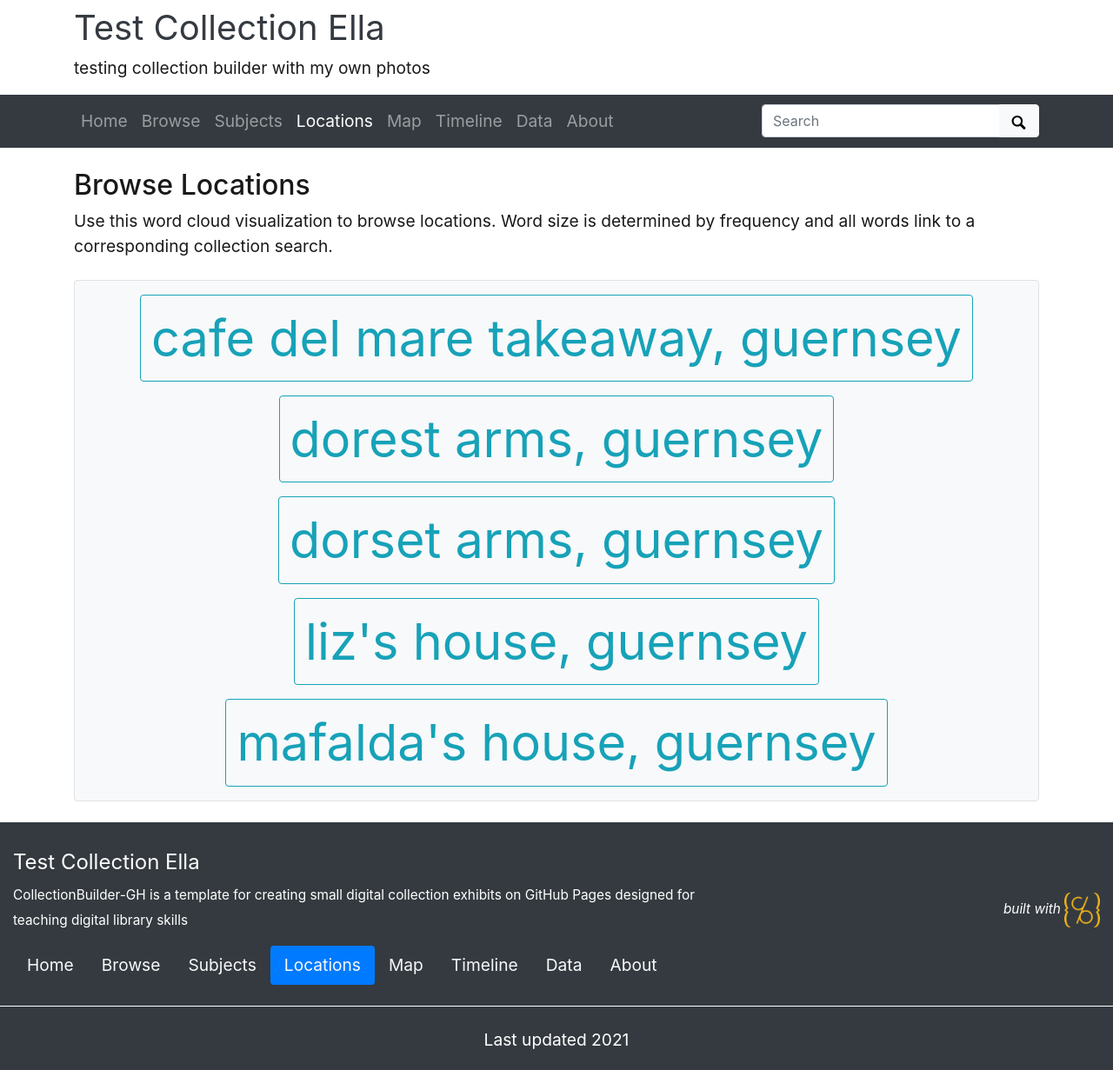
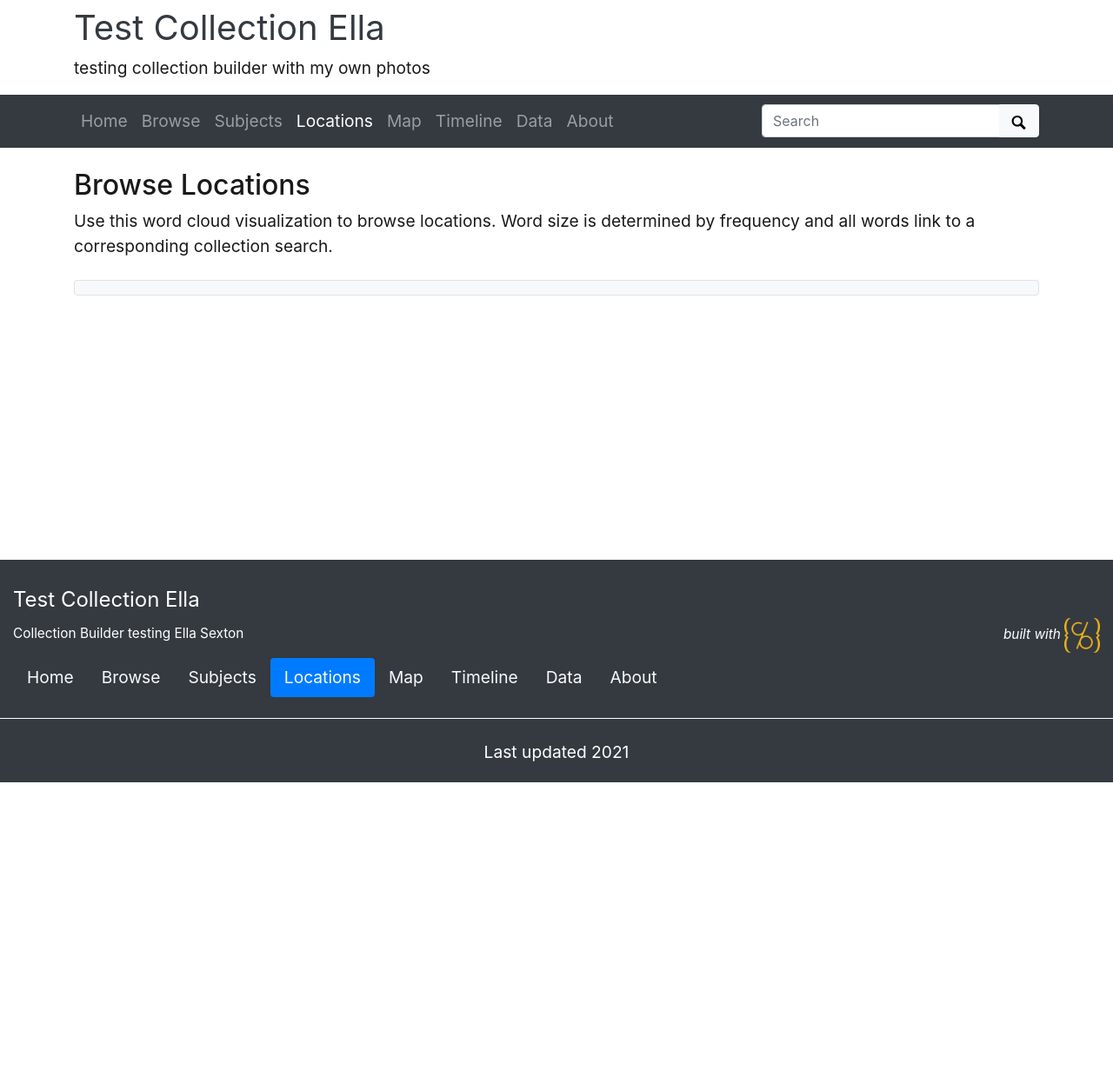
Before and after one commit to ellasexton/test-collection-ella, a Jekyll site: the page built from pages/locations.md, in a window 1280 px wide. Shown: the whole page at 87% size. Built offline with Jekyll 4.4.1, drawn with Linux system fonts in a browser that asks for light colours; after the commit the page ends 900 px from its top, so only the background shows below that.

Commit message:
Update _config.yml

```diff
--- a/_config.yml
+++ b/_config.yml
@@ -25,7 +25,7 @@ title: Test Collection Ella
 tagline: testing collection builder with my own photos
 # description appears in meta tags and other locations
 # this description might appear in search result lists, keep around 160 characters max
-description: "CollectionBuilder-GH is a template for creating small digital collection exhibits on GitHub Pages designed for teaching digital library skills"
+description: "Collection Builder testing Ella Sexton"
 # creator of the digital collection, to appear in meta tags; we typically use our GitHub usernames but feel free to just use your name
 author: Ella Sexton
 
@@ -34,7 +34,7 @@ author: Ella Sexton
 #
 # Set the metadata for your collection (the name of the csv file in your _data directory that describes the objects in your collection)
 # Use the filename of your CSV **without** the ".csv" extension! E.g. _data/demo-metadata.csv --> "demo-metadata"
-metadata: metadata-template
+metadata: metadata-template-copy2
 
 ##########
 # GOOGLE SERVICES [optional!]
```
